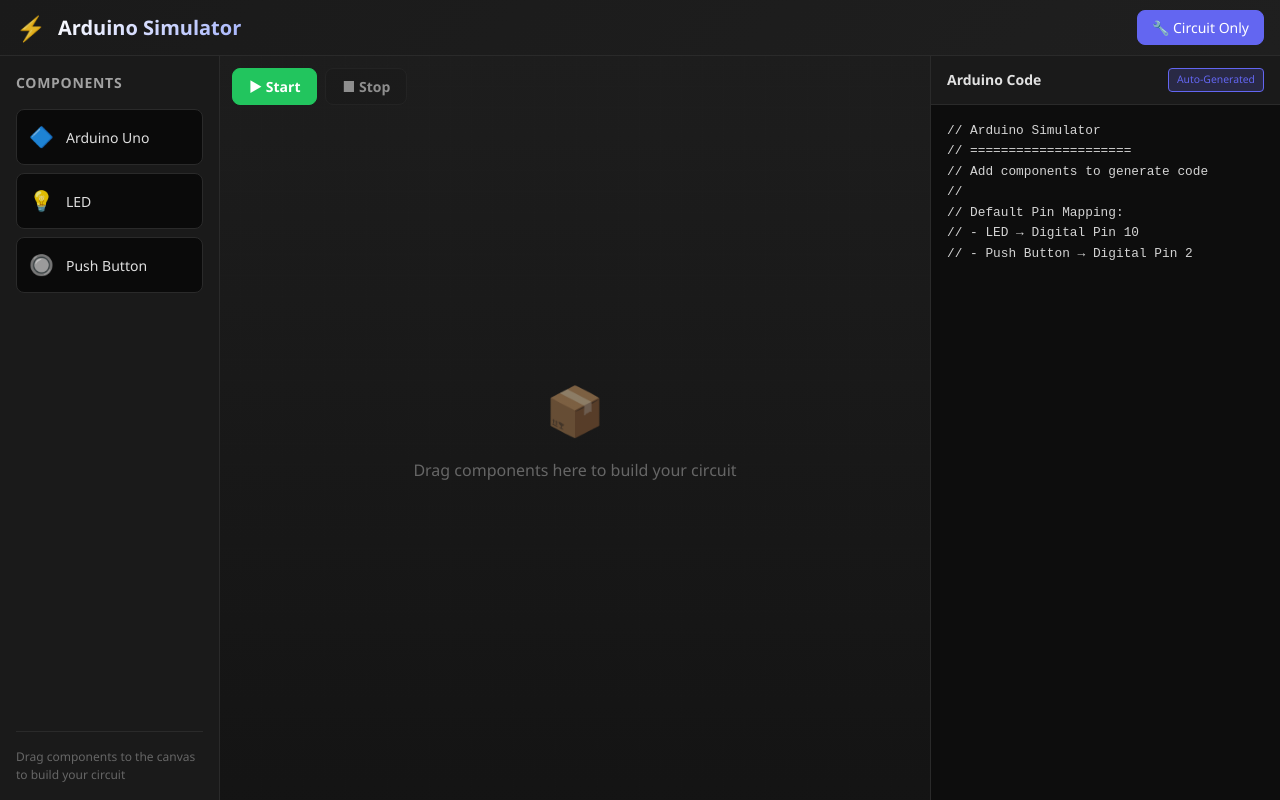
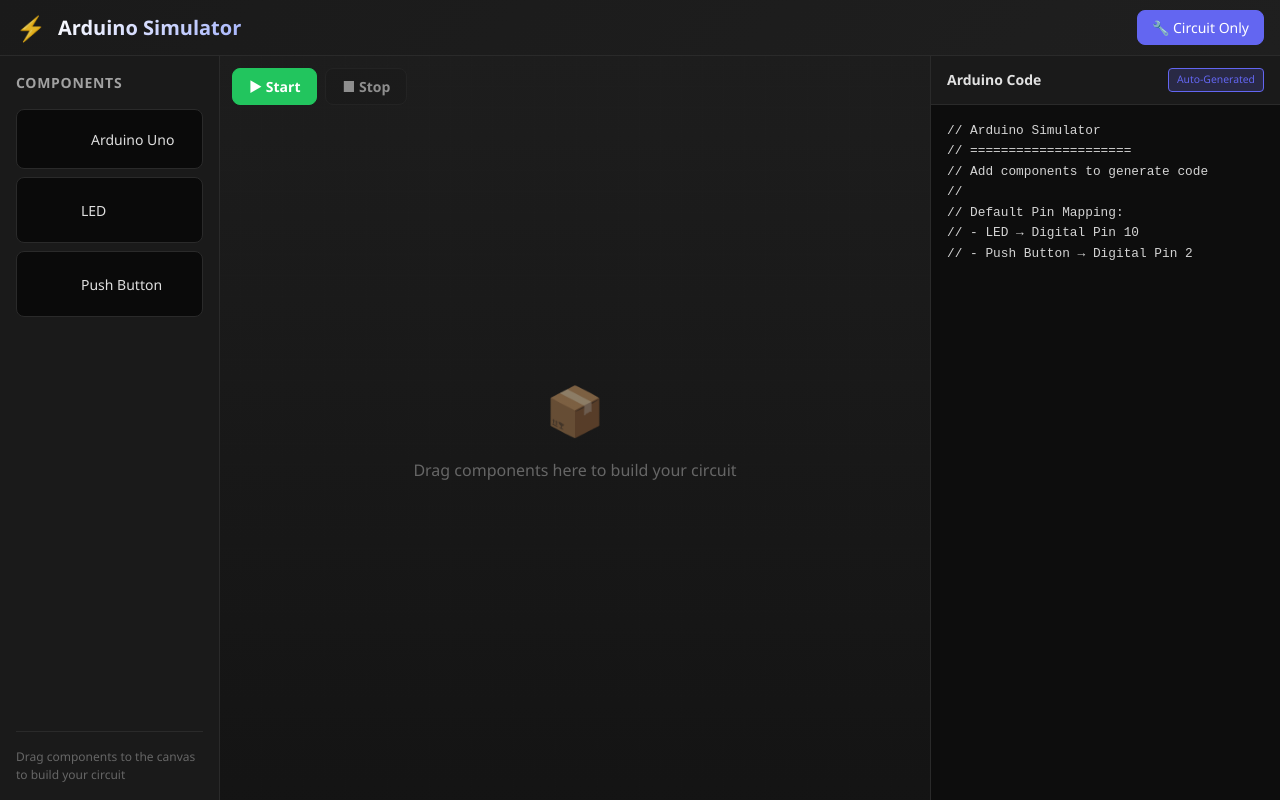
Before and after one commit to KrishnaManohar101/Web-Based-Arduino-Simulator, a React (Vite) app in the folder arduino-simulator/: page / in a window 1280 px wide. Built offline with nearby package versions, Linux system fonts and the light colour scheme.

Commit message:
Adding Zoom Functionality

```diff
--- a/arduino-simulator/src/App.tsx
+++ b/arduino-simulator/src/App.tsx
@@ -62,18 +62,36 @@
     e.dataTransfer.setData('componentType', type);
   };
 
+  const renderComponentPreview = (type: ComponentType) => {
+    switch (type) {
+      case 'arduino-uno':
+        // @ts-ignore
+        return <wokwi-arduino-uno style={{ transform: 'scale(0.15)', transformOrigin: 'top left' }} />;
+      case 'led':
+        // @ts-ignore
+        return <wokwi-led color="red" />;
+      case 'pushbutton':
+        // @ts-ignore
+        return <wokwi-pushbutton color="red" />;
+      default:
+        return null;
+    }
+  };
+
   return (
     <div className="sidebar">
-      <h3>Components</h3>
+      <h3>COMPONENTS</h3>
       <div className="component-list">
         {COMPONENT_PALETTE.map((comp) => (
           <div
             key={comp.type}
-            className="component-item"
+            className={`component-item ${comp.type === 'arduino-uno' ? 'arduino-preview' : ''}`}
             draggable
             onDragStart={(e) => handleDragStart(e, comp.type)}
           >
-            <span className="component-icon">{comp.icon}</span>
+            <div className="component-preview">
+              {renderComponentPreview(comp.type)}
+            </div>
             <span className="component-label">{comp.label}</span>
           </div>
         ))}
@@ -84,6 +102,7 @@
     </div>
   );
 };
+
 
 const PropertiesPanel = ({
   component,
@@ -301,6 +320,21 @@
 }: CanvasProps) => {
   const canvasRef = useRef<HTMLDivElement>(null);
   const [dragOffset, setDragOffset] = useState({ x: 0, y: 0 });
+  // ZOOM DISABLED - Uncomment to enable
+  // const [zoom, setZoom] = useState(1);
+  const zoom = 1; // Fixed zoom level
+
+  // const handleZoom = (delta: number) => {
+  //   setZoom(prev => Math.min(2, Math.max(0.25, prev + delta)));
+  // };
+
+  // const handleWheel = (e: React.WheelEvent) => {
+  //   if (e.ctrlKey) {
+  //     e.preventDefault();
+  //     const delta = e.deltaY > 0 ? -0.1 : 0.1;
+  //     handleZoom(delta);
+  //   }
+  // };
 
   const handleDragStart = (e: DragEvent, id: string) => {
     e.dataTransfer.setData('source', 'canvas');
@@ -321,8 +355,8 @@
     if (source === 'canvas' && canvasRef.current) {
       const canvasRect = canvasRef.current.getBoundingClientRect();
       const id = e.dataTransfer.getData('componentId');
-      const x = e.clientX - canvasRect.left - dragOffset.x;
-      const y = e.clientY - canvasRect.top - dragOffset.y;
+      const x = (e.clientX - canvasRect.left - dragOffset.x) / zoom;
+      const y = (e.clientY - canvasRect.top - dragOffset.y) / zoom;
       onPositionUpdate(id, Math.max(0, x), Math.max(0, y));
     } else {
       onDrop(e);
@@ -338,6 +372,7 @@
       className="canvas"
       onDrop={handleLocalDrop}
       onDragOver={onDragOver}
+      // onWheel={handleWheel} // ZOOM DISABLED
       onClick={(e) => {
         if (e.target === e.currentTarget) onSelect(null);
       }}
@@ -360,6 +395,22 @@
         {isRunning && <span className="sim-status">Simulation Running</span>}
       </div>
 
+      {/* ZOOM DISABLED - Uncomment to enable
+      <div className="zoom-controls">
+        <button onClick={() => handleZoom(-0.1)} className="zoom-btn">−</button>
+        <span className="zoom-level">{Math.round(zoom * 100)}%</span>
+        <button onClick={() => handleZoom(0.1)} className="zoom-btn">+</button>
+        <button onClick={() => setZoom(1)} className="zoom-btn reset">Reset</button>
+      </div>
+      */}
+
+      <div
+        className="canvas-content"
+        style={{
+          transform: `scale(${zoom})`,
+          transformOrigin: 'top left',
+        }}
+      >
         <WireLayer components={components} arduinoPosition={arduinoPosition} />
 
         {components.length === 0 && (
@@ -413,8 +464,10 @@
           </div>
         ))}
       </div>
+    </div>
   );
 };
+
 
 const CodePanel = ({ code }: { code: string }) => (
   <div className="code-panel">
--- a/arduino-simulator/src/index.css
+++ b/arduino-simulator/src/index.css
@@ -181,6 +181,25 @@
   font-weight: 500;
 }
 
+.component-preview {
+  display: flex;
+  align-items: center;
+  justify-content: center;
+  width: 40px;
+  height: 40px;
+  overflow: hidden;
+  flex-shrink: 0;
+}
+
+.component-item.arduino-preview {
+  height: 60px;
+}
+
+.component-item.arduino-preview .component-preview {
+  width: 50px;
+  height: 50px;
+}
+
 .sidebar-info {
   margin-top: auto;
   padding-top: 1rem;
@@ -276,6 +295,55 @@
   display: flex;
   align-items: center;
   gap: 8px;
+}
+
+.zoom-controls {
+  position: absolute;
+  top: 12px;
+  right: 12px;
+  z-index: 10;
+  display: none;
+  /* DISABLED: Remove this line to enable zoom controls */
+  align-items: center;
+  gap: 6px;
+  background: var(--panel-bg);
+  padding: 6px 10px;
+  border-radius: 8px;
+  border: 1px solid var(--panel-border);
+}
+
+.zoom-btn {
+  width: 28px;
+  height: 28px;
+  padding: 0;
+  display: flex;
+  align-items: center;
+  justify-content: center;
+  font-size: 1rem;
+  font-weight: bold;
+}
+
+.zoom-btn.reset {
+  width: auto;
+  padding: 0 10px;
+  font-size: 0.75rem;
+  font-weight: 500;
+}
+
+.zoom-level {
+  font-size: 0.75rem;
+  color: var(--text-secondary);
+  min-width: 40px;
+  text-align: center;
+}
+
+.canvas-content {
+  position: absolute;
+  top: 0;
+  left: 0;
+  width: 100%;
+  height: 100%;
+  transition: transform 0.1s ease-out;
 }
 
 .sim-btn {
```
Lines whose indentation alone changed are shown as unchanged.
